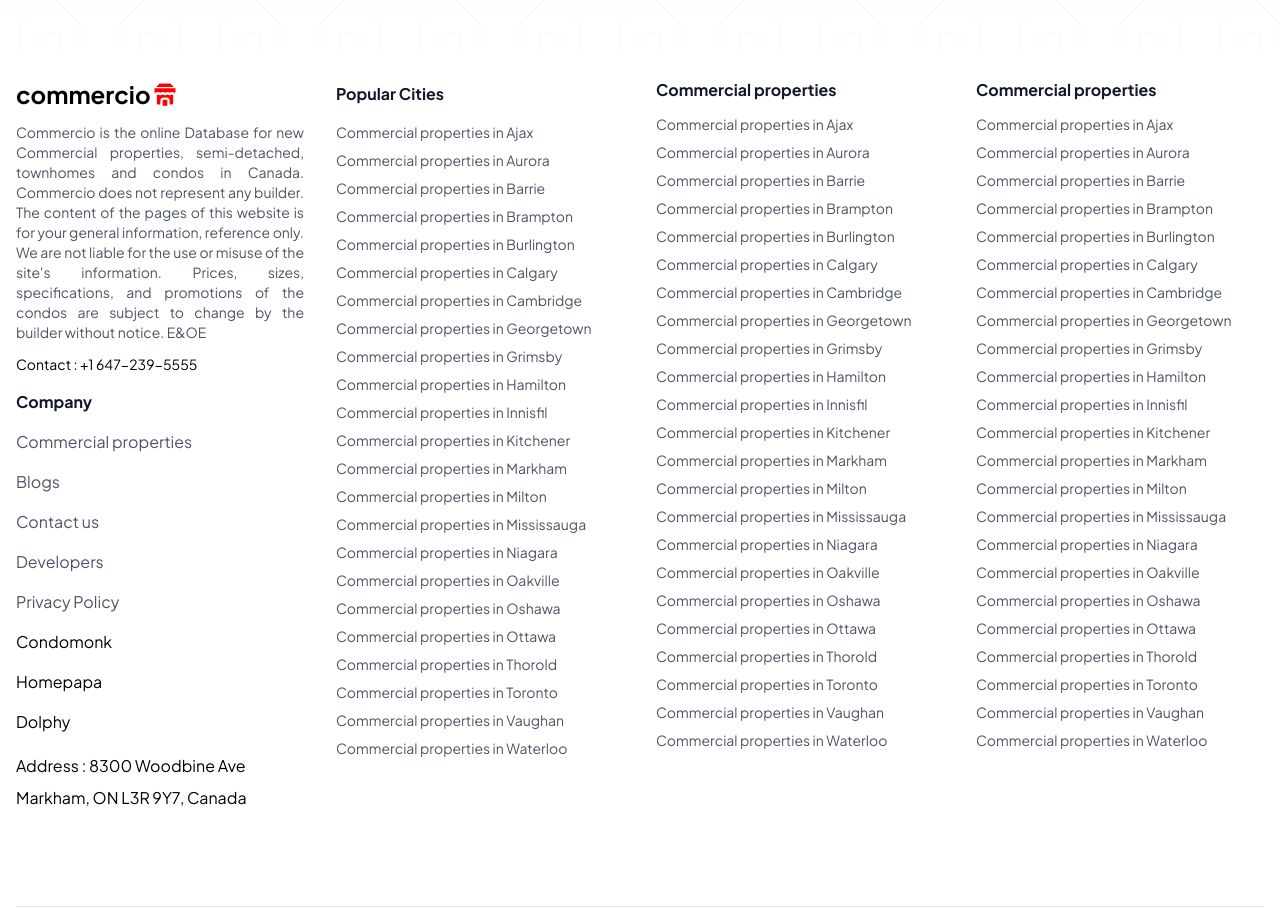
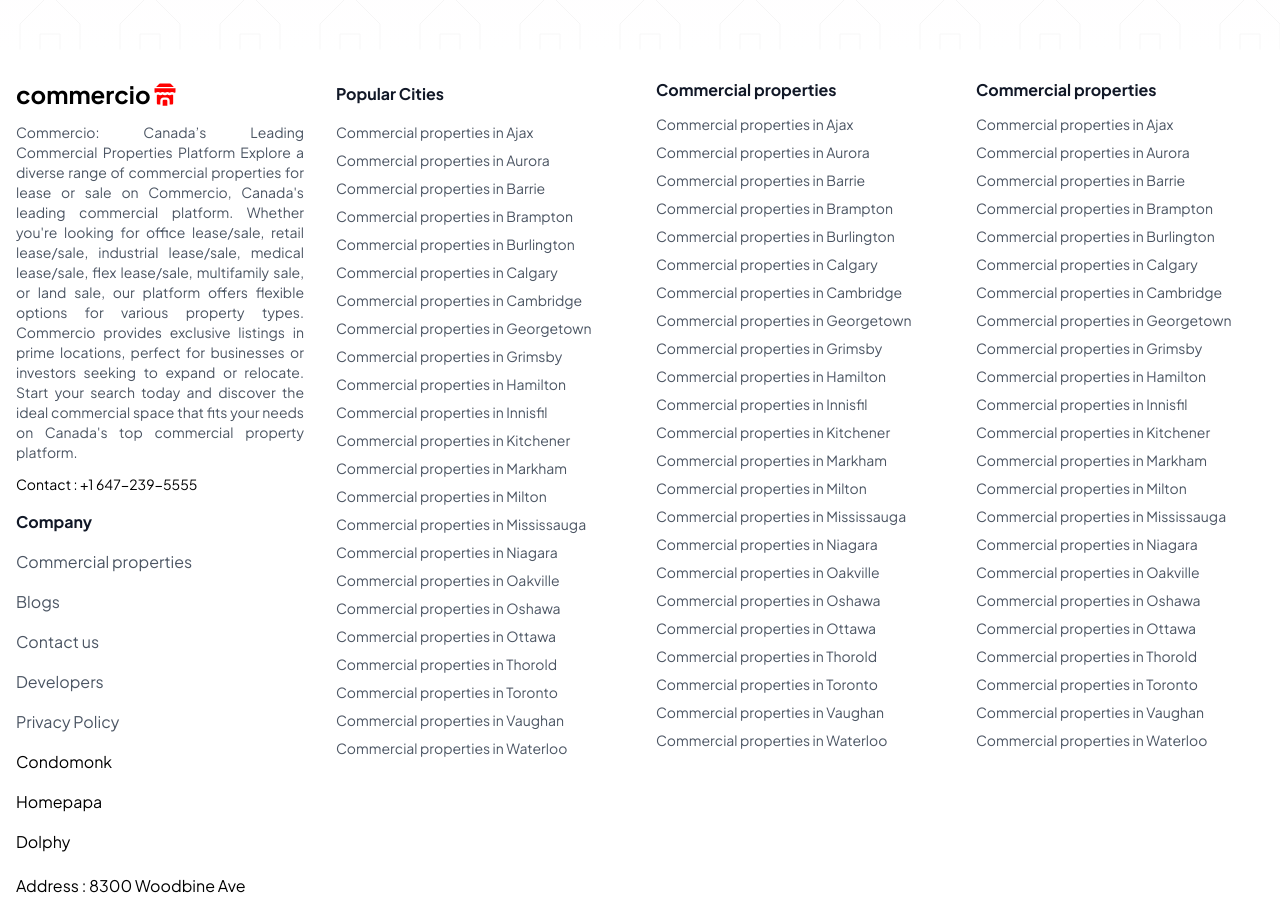
Before and after one commit to aparg/commercio, a Next.js app: page / in a window 1280 px wide. Shown: the part 4360-5269 px from the top of the page. Built offline with nearby package versions, Linux system fonts and the light colour scheme.

Commit message:
fix: footer changes

```diff
--- a/components/layout/Footer.js
+++ b/components/layout/Footer.js
@@ -79,13 +79,17 @@
               </svg>
             </Link>
             <p className="mt-3 text-sm text-gray-600 text-justify">
-              Commercio is the online Database for new Commercial properties,
-              semi-detached, townhomes and condos in Canada. Commercio does not
-              represent any builder. The content of the pages of this website is
-              for your general information, reference only. We are not liable
-              for the use or misuse of the site's information. Prices, sizes,
-              specifications, and promotions of the condos are subject to change
-              by the builder without notice. E&OE
+              Commercio: Canada’s Leading Commercial Properties Platform Explore
+              a diverse range of commercial properties for lease or sale on
+              Commercio, Canada's leading commercial platform. Whether you're
+              looking for office lease/sale, retail lease/sale, industrial
+              lease/sale, medical lease/sale, flex lease/sale, multifamily sale,
+              or land sale, our platform offers flexible options for various
+              property types. Commercio provides exclusive listings in prime
+              locations, perfect for businesses or investors seeking to expand
+              or relocate. Start your search today and discover the ideal
+              commercial space that fits your needs on Canada's top commercial
+              property platform.
             </p>
             <p className="mt-3 text-sm">
               Contact : <Link href="tel:+16472395555">+1 647-239-5555</Link>
```
